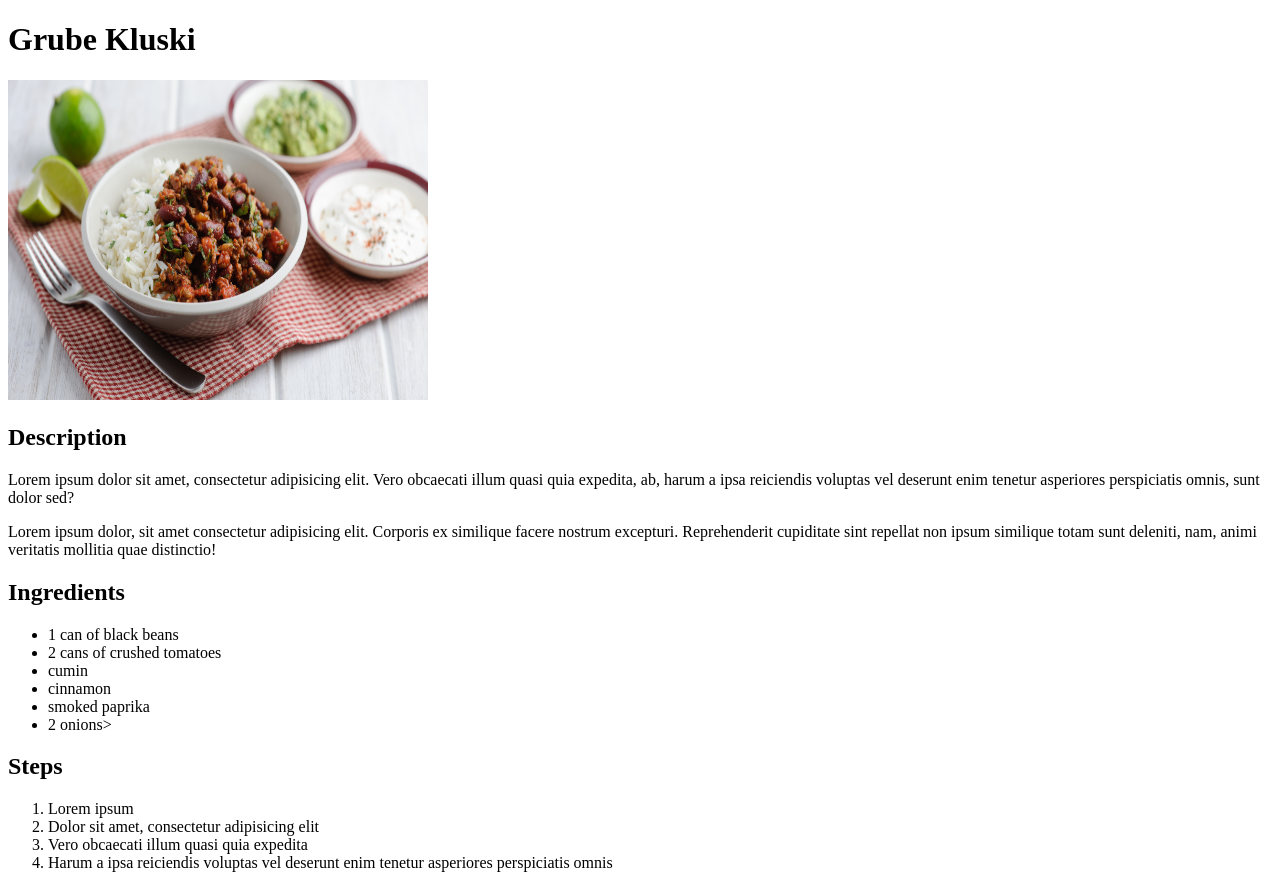
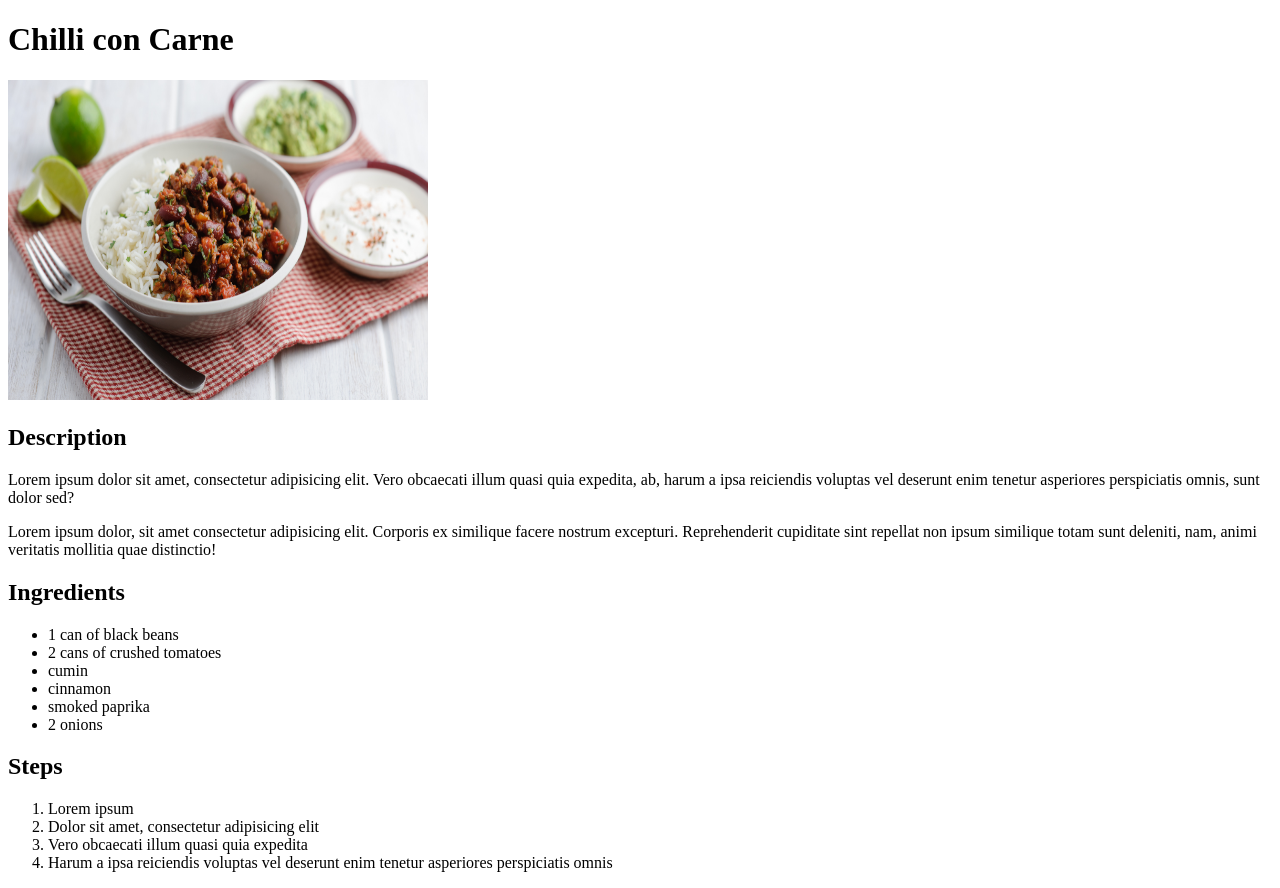
Before and after one commit to MomsCoffee/odin-recipes, a plain HTML site: page recipes/chilli-con-carne.html in a window 1280 px wide. Drawn offline with Linux system fonts and the light colour scheme.

Commit message:
Replaced incorrect text

```diff
--- a/recipes/chilli-con-carne.html
+++ b/recipes/chilli-con-carne.html
@@ -8,7 +8,7 @@
     </title>
 </head>
 <body>
-    <h1>Grube Kluski</h1>
+    <h1>Chilli con Carne</h1>
     <p><img src="../images/chilli-con-carne.jpg" width="420" height="320" alt="Photography of a meat sauce with rice"></p>
     <h2>Description</h2>
     <p>Lorem ipsum dolor sit amet, consectetur adipisicing elit. Vero obcaecati illum quasi quia expedita, ab, harum a ipsa reiciendis voluptas vel deserunt enim tenetur asperiores perspiciatis omnis, sunt dolor sed?</p>
@@ -20,7 +20,7 @@
         <li>cumin</li>
         <li>cinnamon</li>
         <li>smoked paprika</li>
-        <li>2 onions></li>
+        <li>2 onions</li>
     </ul>
     <h2>Steps</h2>
     <ol>
```
